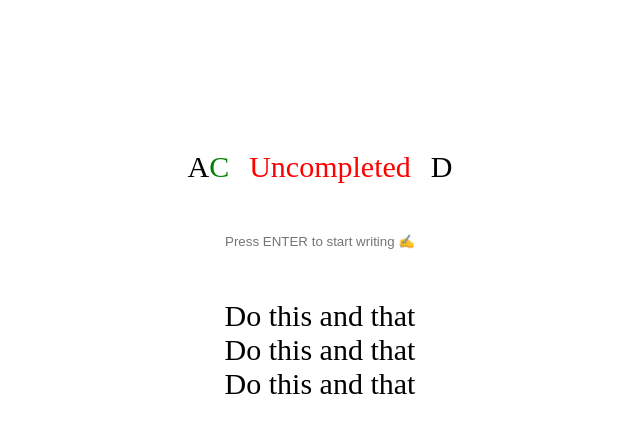
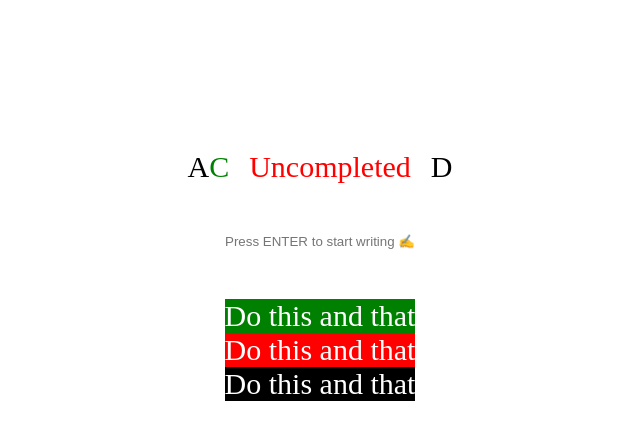
Before and after one commit to jolle11/MouseFree-To-Do-List, a plain HTML site: page index.html in a window 1280 px wide. Shown: the whole page, without its empty margins (320-960 px from the left). Drawn offline with Linux system fonts and the light colour scheme.

Commit message:
Added styles for completed, uncompleted and deleted todos

```diff
--- a/style.css
+++ b/style.css
@@ -39,6 +39,18 @@ body {
 .red {
     color: red;
 }
+.completed {
+    color: white;
+    background: green;
+}
+.uncompleted {
+    color: white;
+    background: red;
+}
+.deleted {
+    color: white;
+    background: black;
+}
 
 /* TODO INPUT */
 .todos-input {
```
